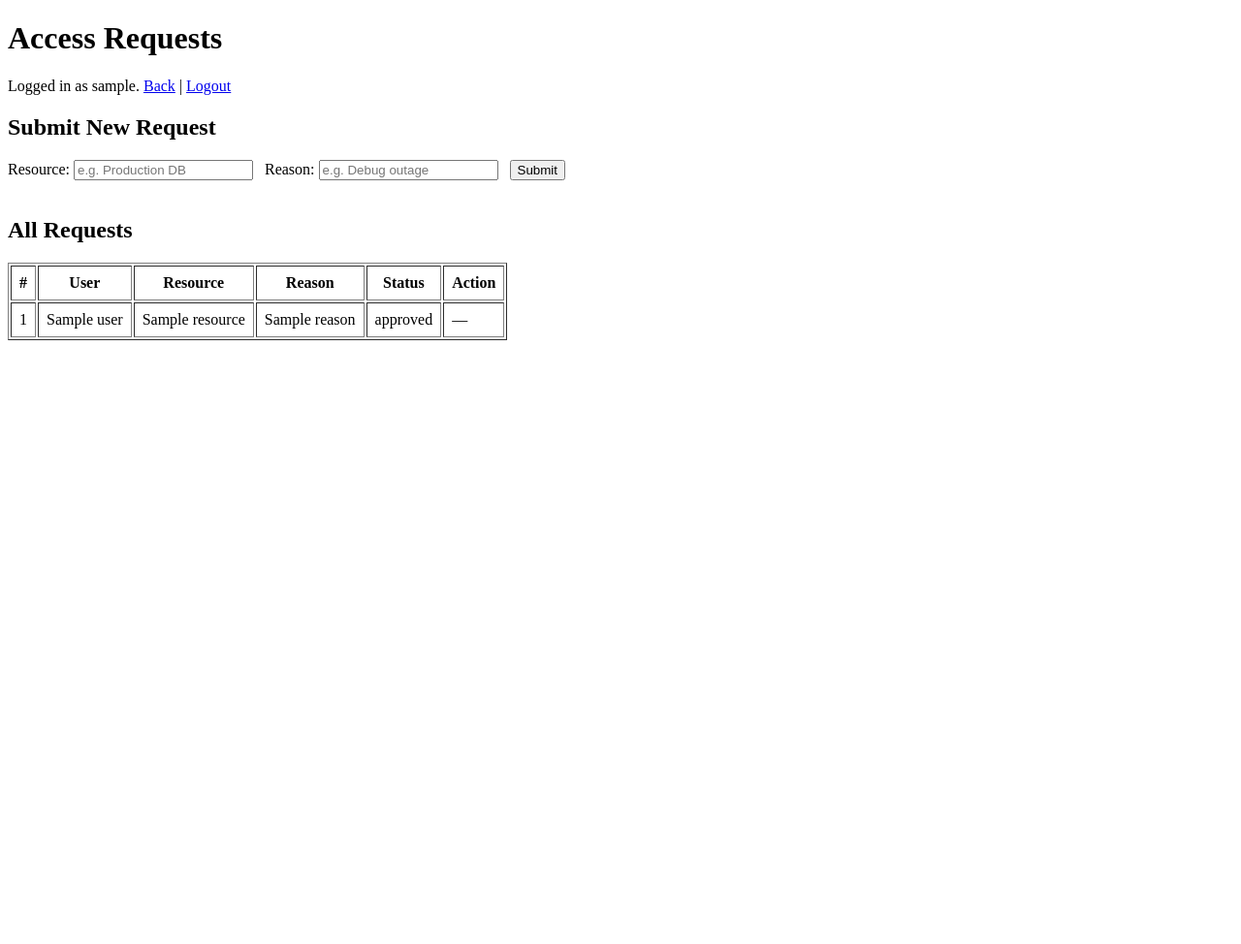
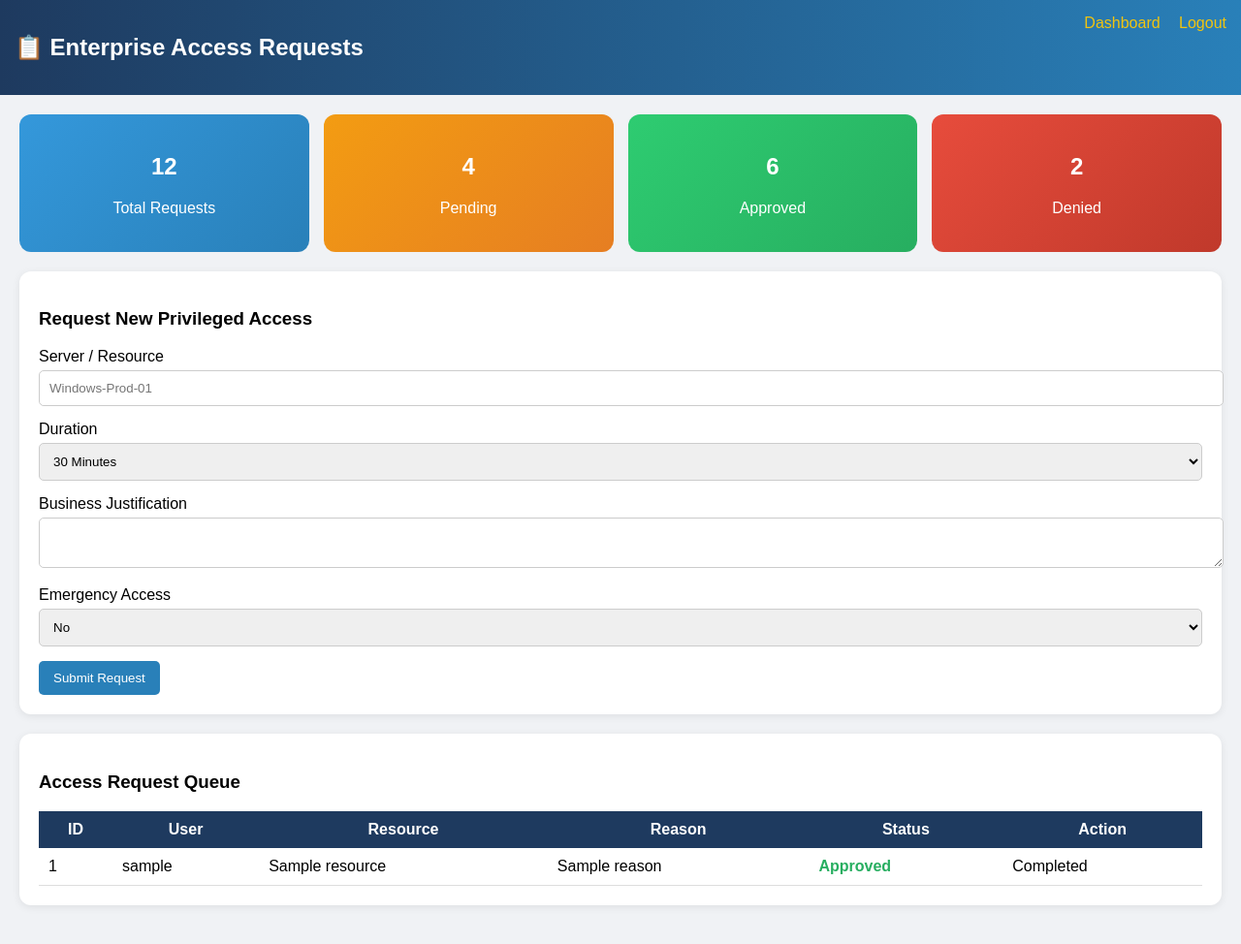
Before and after one commit to vemuripriyanka630-arch/PAM-LITE, a Flask app: template templates/requests.html in a window 1280 px wide. Shown: the whole page at 97% size. Before the commit the page ends 351 px from the top, so only its background shows below. Run offline with Flask 3, Linux system fonts and the light colour scheme; the template is opened without the code that fills it: most values are stand-ins (such as "Sample title", 1, 10 or a date in 2020); parts of the project's set-up code (start-up, migrations or seed data) failed here and were passed over.

Commit message:
requests.html

```diff
--- a/templates/requests.html
+++ b/templates/requests.html
@@ -1,53 +1,233 @@
-<!DOCTYPE html>
-<html>
+<!DOCTYPE html><html>
 <head>
-<title>PAM Lite - Access Requests</title>
-</head>
-<body>
-<h1>Access Requests</h1>
-<p>Logged in as {{ username }}. <a href="/dashboard">Back</a> | <a href="/logout">Logout</a></p>
+<title>PAM-LITE Enterprise Access Requests</title><style>
 
-<h2>Submit New Request</h2>
-<form method="POST" action="/requests/new">
-  Resource: <input type="text" name="resource" placeholder="e.g. Production DB" required>
-  &nbsp;
-  Reason: <input type="text" name="reason" placeholder="e.g. Debug outage" required>
-  &nbsp;
-  <button type="submit">Submit</button>
-</form>
+body{
+font-family:Arial,sans-serif;
+background:#f0f2f5;
+margin:0;
+padding:0;
+}
 
-<br>
-<h2>All Requests</h2>
-<table border="1" cellpadding="8">
-<tr>
-  <th>#</th>
-  <th>User</th>
-  <th>Resource</th>
-  <th>Reason</th>
-  <th>Status</th>
-  <th>Action</th>
-</tr>
-{% for req in requests %}
-<tr>
-  <td>{{ req.id }}</td>
-  <td>{{ req.user }}</td>
-  <td>{{ req.resource }}</td>
-  <td>{{ req.reason }}</td>
-  <td>{{ req.status }}</td>
-  <td>
-    {% if req.status == "pending" %}
-      <form method="POST" action="/requests/{{ req.id }}/approve" style="display:inline">
-        <button type="submit">Approve</button>
-      </form>
-      <form method="POST" action="/requests/{{ req.id }}/deny" style="display:inline">
-        <button type="submit">Deny</button>
-      </form>
-    {% else %}
-      —
-    {% endif %}
-  </td>
-</tr>
-{% endfor %}
-</table>
-</body>
+.topbar{
+background:linear-gradient(90deg,#1e3a5f,#2980b9);
+padding:15px;
+color:white;
+display:flex;
+justify-content:space-between;
+}
+
+.topbar a{
+color:#f1c40f;
+text-decoration:none;
+margin-left:15px;
+}
+
+.container{
+max-width:1400px;
+margin:auto;
+padding:20px;
+}
+
+.card{
+background:white;
+padding:20px;
+border-radius:12px;
+box-shadow:0 2px 8px rgba(0,0,0,.08);
+margin-bottom:20px;
+}
+
+.stats{
+display:grid;
+grid-template-columns:repeat(4,1fr);
+gap:15px;
+margin-bottom:20px;
+}
+
+.stat{
+padding:20px;
+color:white;
+border-radius:12px;
+text-align:center;
+}
+
+.blue{
+background:linear-gradient(135deg,#3498db,#2980b9);
+}
+
+.green{
+background:linear-gradient(135deg,#2ecc71,#27ae60);
+}
+
+.orange{
+background:linear-gradient(135deg,#f39c12,#e67e22);
+}
+
+.red{
+background:linear-gradient(135deg,#e74c3c,#c0392b);
+}
+
+table{
+width:100%;
+border-collapse:collapse;
+}
+
+th{
+background:#1e3a5f;
+color:white;
+padding:10px;
+}
+
+td{
+padding:10px;
+border-bottom:1px solid #ddd;
+}
+
+input,select,textarea{
+width:100%;
+padding:10px;
+margin-top:5px;
+margin-bottom:15px;
+border:1px solid #ccc;
+border-radius:5px;
+}
+
+button{
+padding:10px 15px;
+border:none;
+border-radius:5px;
+cursor:pointer;
+}
+
+.approve{
+background:#27ae60;
+color:white;
+}
+
+.deny{
+background:#e74c3c;
+color:white;
+}
+
+.submit{
+background:#2980b9;
+color:white;
+}
+
+.pending{
+color:#f39c12;
+font-weight:bold;
+}
+
+.approved{
+color:#27ae60;
+font-weight:bold;
+}
+
+.denied{
+color:#e74c3c;
+font-weight:bold;
+}
+
+</style></head><body><div class="topbar"><div>
+<h2>📋 Enterprise Access Requests</h2>
+</div><div>
+<a href="/dashboard">Dashboard</a>
+<a href="/logout">Logout</a>
+</div></div><div class="container"><div class="stats"><div class="stat blue">
+<h2>12</h2>
+<p>Total Requests</p>
+</div><div class="stat orange">
+<h2>4</h2>
+<p>Pending</p>
+</div><div class="stat green">
+<h2>6</h2>
+<p>Approved</p>
+</div><div class="stat red">
+<h2>2</h2>
+<p>Denied</p>
+</div></div><div class="card"><h3>Request New Privileged Access</h3><form method="POST" action="/requests/new"><label>Server / Resource</label>
+
+<input
+type="text"
+name="resource"
+placeholder="Windows-Prod-01"
+required>
+
+<label>Duration</label>
+
+<select><option>30 Minutes</option>
+<option>1 Hour</option>
+<option>2 Hours</option>
+<option>4 Hours</option>
+<option>8 Hours</option></select><label>Business Justification</label>
+
+<textarea
+name="reason"
+required>
+</textarea><label>Emergency Access</label>
+
+<select>
+<option>No</option>
+<option>Yes</option>
+</select><button
+class="submit"
+type="submit">
+
+Submit Request
+
+</button></form></div><div class="card"><h3>Access Request Queue</h3><table><tr><th>ID</th>
+<th>User</th>
+<th>Resource</th>
+<th>Reason</th>
+<th>Status</th>
+<th>Action</th></tr>{% for req in requests %}
+
+<tr><td>{{ req.id }}</td><td>{{ req.username }}</td><td>{{ req.resource }}</td><td>{{ req.reason }}</td><td>{% if req.status == "pending" %}
+<span class="pending">
+Pending
+</span>
+{% endif %}
+
+{% if req.status == "approved" %}
+<span class="approved">
+Approved
+</span>
+{% endif %}
+
+{% if req.status == "denied" %}
+<span class="denied">
+Denied
+</span>
+{% endif %}
+
+</td><td>{% if req.status == "pending" %}
+
+<form
+method="POST"
+action="/requests/{{ req.id }}/approve"
+style="display:inline;"><button
+class="approve"
+type="submit">
+
+Approve
+
+</button></form><form
+method="POST"
+action="/requests/{{ req.id }}/deny"
+style="display:inline;"><button
+class="deny"
+type="submit">
+
+Deny
+
+</button></form>{% else %}
+
+Completed
+
+{% endif %}
+
+</td></tr>{% endfor %}
+
+</table></div></div></body>
 </html>
```
